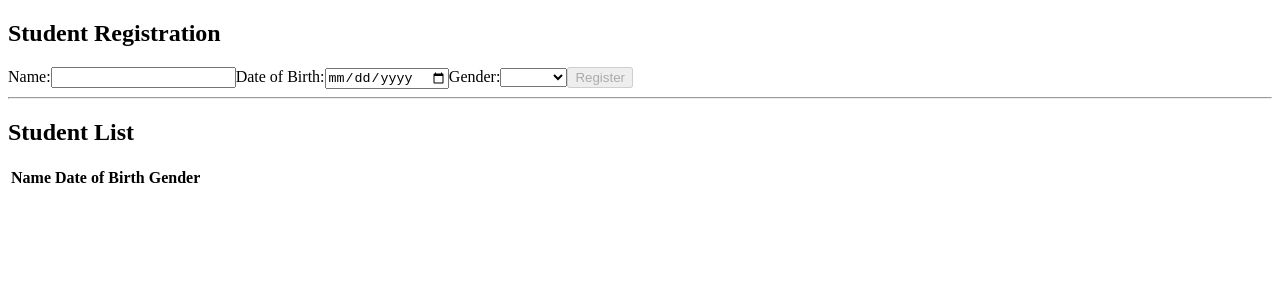
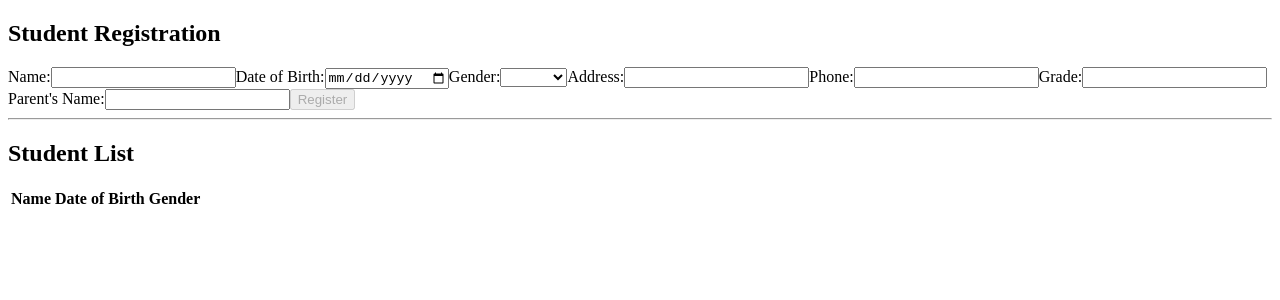
Before and after one commit to ou786/Student-Registration-app, an Angular app: page / in a window 1280 px wide. Shown: the top 300 px of the page. Built offline with nearby package versions, Linux system fonts and the light colour scheme.

Commit message:
Update student-registration.component.html

```diff
--- a/src/app/student-registration/student-registration.component.html
+++ b/src/app/student-registration/student-registration.component.html
@@ -12,6 +12,17 @@
     <option value="female">Female</option>
     <option value="other">Other</option>
   </select>
+  <label for="address">Address:</label>
+  <input type="text" id="address" name="address" [(ngModel)]="student.address" required>
+
+  <label for="ph">Phone:</label>
+  <input type="text" id="ph" name="ph" [(ngModel)]="student.ph" required>
+
+  <label for="grade">Grade:</label>
+  <input type="text" id="grade" name="grade" [(ngModel)]="student.grade" required>
+
+  <label for="parentsName">Parent's Name:</label>
+  <input type="text" id="parentsName" name="parentsName" [(ngModel)]="student.parentsName" required>
 
   <!-- Add more form fields for other student information -->
 
@@ -35,6 +46,10 @@
       <td>{{ student.name }}</td>
       <td>{{ student.dob }}</td>
       <td>{{ student.gender }}</td>
+      <td>{{ student.address }}</td>
+      <td>{{ student.ph }}</td>
+      <td>{{ student.grade }}</td>
+      <td>{{ student.parentsName }}</td>
       <!-- Display other student information in corresponding table cells -->
     </tr>
   </tbody>
```
